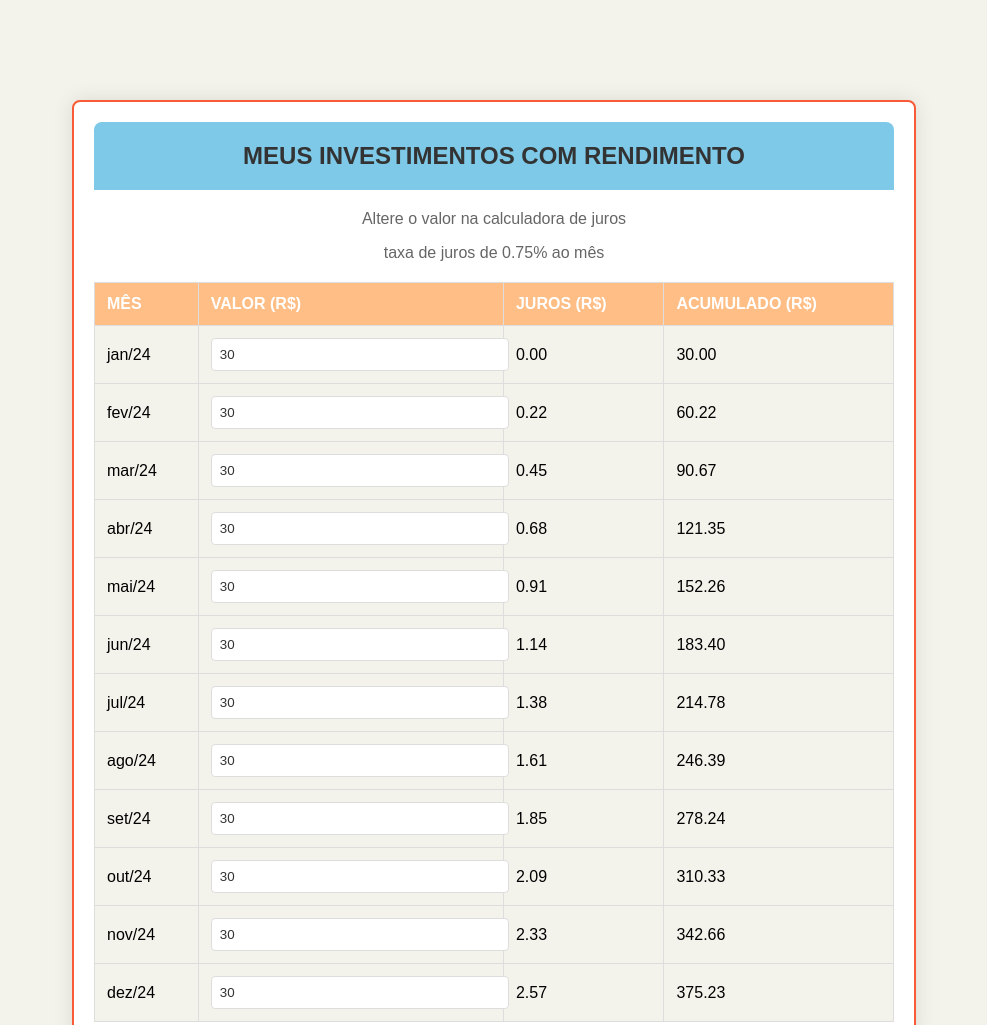
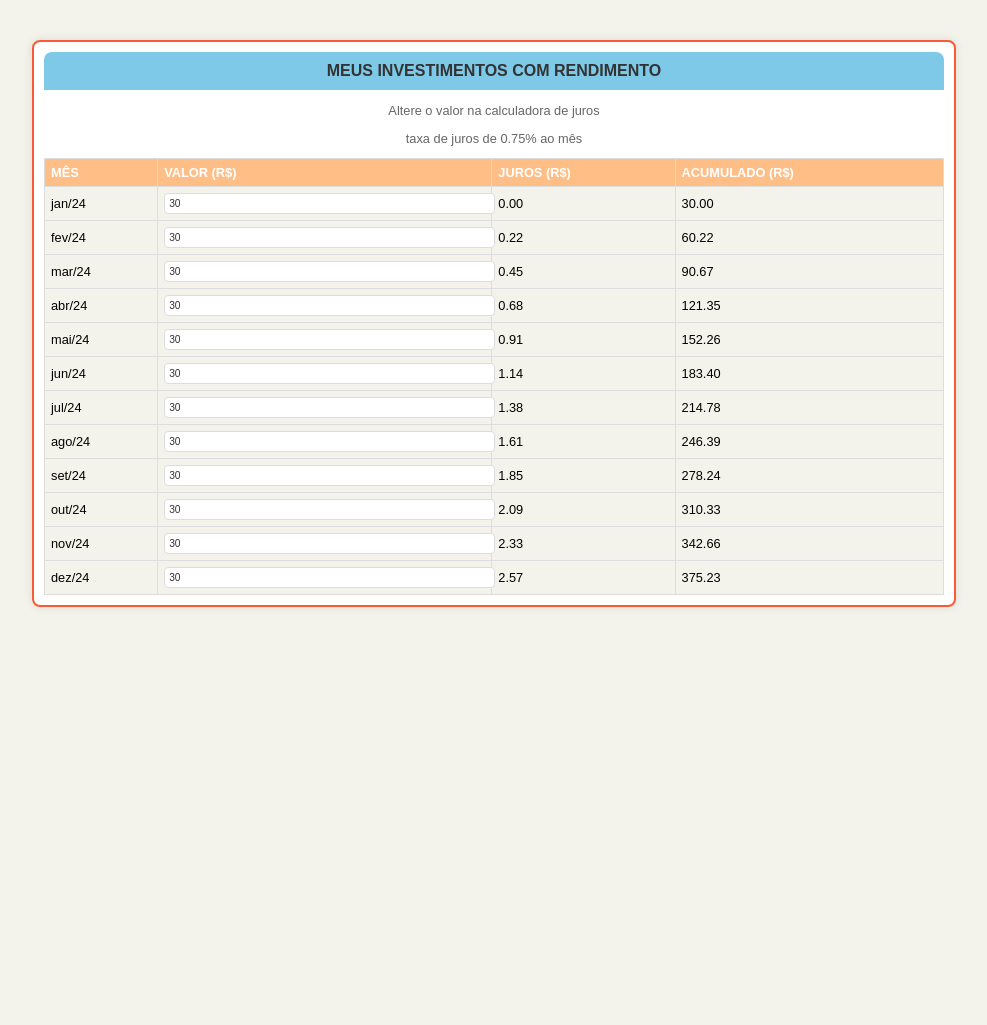
Before and after one commit to Academe33/Calculadora-juros-simples, a plain HTML site: page index.html in a window 1280 px wide. Shown: the top 1025 px of the page, without its empty margins (146-1133 px from the left). After the commit the page ends 820 px from the top, so only its background shows below. Drawn offline with Linux system fonts and the light colour scheme.

Commit message:
Update index.html

```diff
--- a/index.html
+++ b/index.html
@@ -14,42 +14,44 @@
       justify-content: center;
       align-items: flex-start;
       height: 100vh;
-      padding-top: 50px; /* Adicionado padding-top para descer o contêiner */
+      padding-top: 20px; /* Menor padding-top para descer o contêiner */
     }
     .container {
       background: #fff;
       border-radius: 8px;
-      box-shadow: 0 0 20px rgba(0, 0, 0, 0.1);
-      padding: 20px;
-      max-width: 800px;
+      box-shadow: 0 0 10px rgba(0, 0, 0, 0.1);
+      padding: 10px; /* Reduzido para menos da metade */
+      max-width: 900px; /* Reduzido para menos da metade */
       width: 100%;
-      margin-top: 50px; /* Adiciona margem superior ao contêiner */
+      margin-top: 20px; /* Menor margem superior */
     }
     h1 {
       text-align: center;
       color: #333;
       background-color: #7DC9E7;
-      padding: 20px; /* Reduzido para garantir mais espaço */
+      padding: 10px; /* Reduzido para menos da metade */
       border-radius: 8px 8px 0 0;
       margin: 0;
-      font-size: 1.5em; /* Reduzido o tamanho da fonte */
+      font-size: 1em; /* Reduzido o tamanho da fonte */
     }
     .subtitle {
       text-align: center;
       color: #666;
-      margin-top: 20px; /* Aumentado para mais espaço entre título e subtítulo */
+      margin-top: 10px; /* Menor margem entre título e subtítulo */
+      font-size: 0.8em; /* Reduzido o tamanho da fonte */
     }
     table {
       width: 100%;
       border-collapse: collapse;
-      margin-top: 20px;
+      margin-top: 10px; /* Menor margem superior */
     }
     table, th, td {
       border: 1px solid #ddd;
     }
     th, td {
-      padding: 12px;
+      padding: 6px; /* Reduzido o padding */
       text-align: left;
+      font-size: 0.8em; /* Reduzido o tamanho da fonte */
     }
     th {
       background-color: #FFBE86;
@@ -57,9 +59,10 @@
     }
     td input {
       width: 100%;
-      padding: 8px;
+      padding: 4px; /* Reduzido o padding */
       border: 1px solid #ddd;
       border-radius: 4px;
+      font-size: 0.8em; /* Reduzido o tamanho da fonte */
     }
     .totals {
       font-weight: bold;
```
